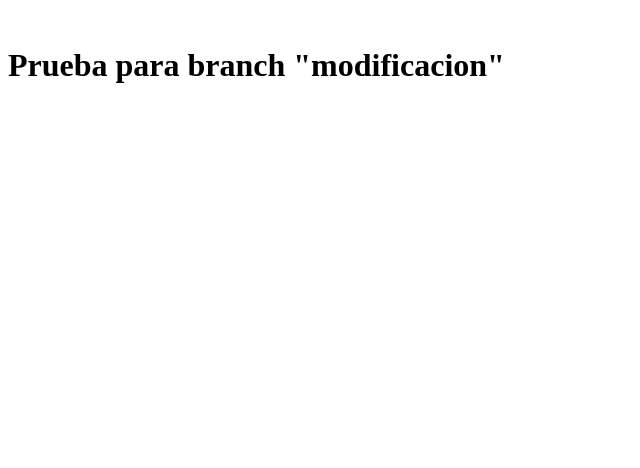
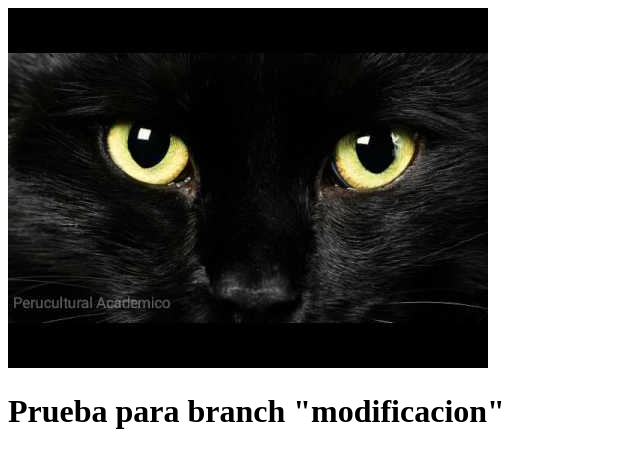
Before and after one commit to gitprueba123/prueba, a plain HTML site: page index.html in a window 1280 px wide. Shown: the whole page, without its empty margins (0-640 px from the left). Drawn offline with Linux system fonts and the light colour scheme.

Commit message:
Update index.html

```diff
--- a/index.html
+++ b/index.html
@@ -7,7 +7,7 @@
     </head>
     <body class="container">
         <a href="#">
-            <img src="gatonegro.png" alt="">
+            <img src="gatonegro.jpg" alt="">
         </a>
         <h1 class="title">Prueba para branch "modificacion"</h1>
     </body>
```
